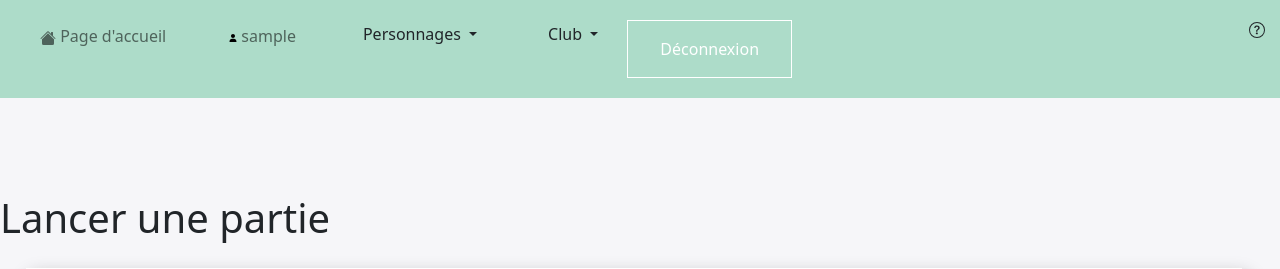
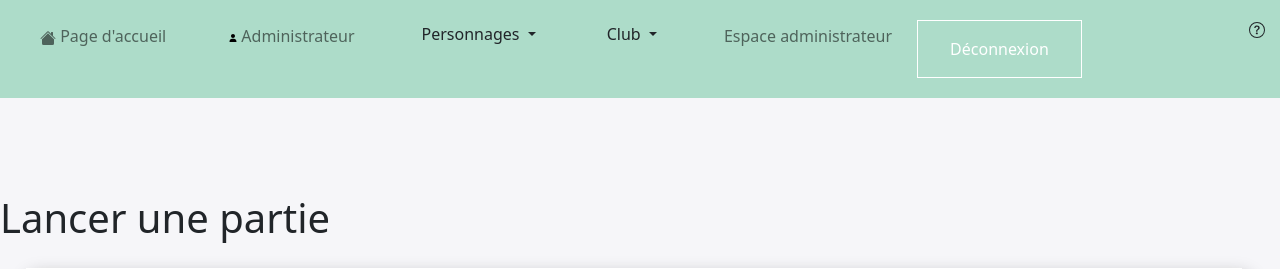
Before and after one commit to IlanMic/projet-jeu, a PHP site: page / in a window 1280 px wide. Shown: the top 269 px of the page. Run offline with PHP 8.4, Linux system fonts and the light colour scheme; the visitor is signed in with stand-in values (Sample User, id 1); data comes from the database, SQL or seed files in the repository.

Commit message:
Ajout d'accès à la barre de navigation

```diff
--- a/Views/layout/navbar.php
+++ b/Views/layout/navbar.php
@@ -74,6 +74,11 @@
                   </div>
                 </li>
                 <li class="nav-item">
+                <?php if($_SESSION['statut_connexion'] == true && $_SESSION['utilisateur_pseudo'] == "Administrateur") { ?>
+                  <a class="nav-link" href="page-admin.php">Espace administrateur</a>
+                <?php } ?>
+                </li>
+                <li class="nav-item">
                 <?php if($_SESSION['statut_connexion'] == true) { ?>
                   <form action="../Controllers/deconnexion.php" method="post">
                     <button class="logout-btn" type="submit">Déconnexion</button>
```
